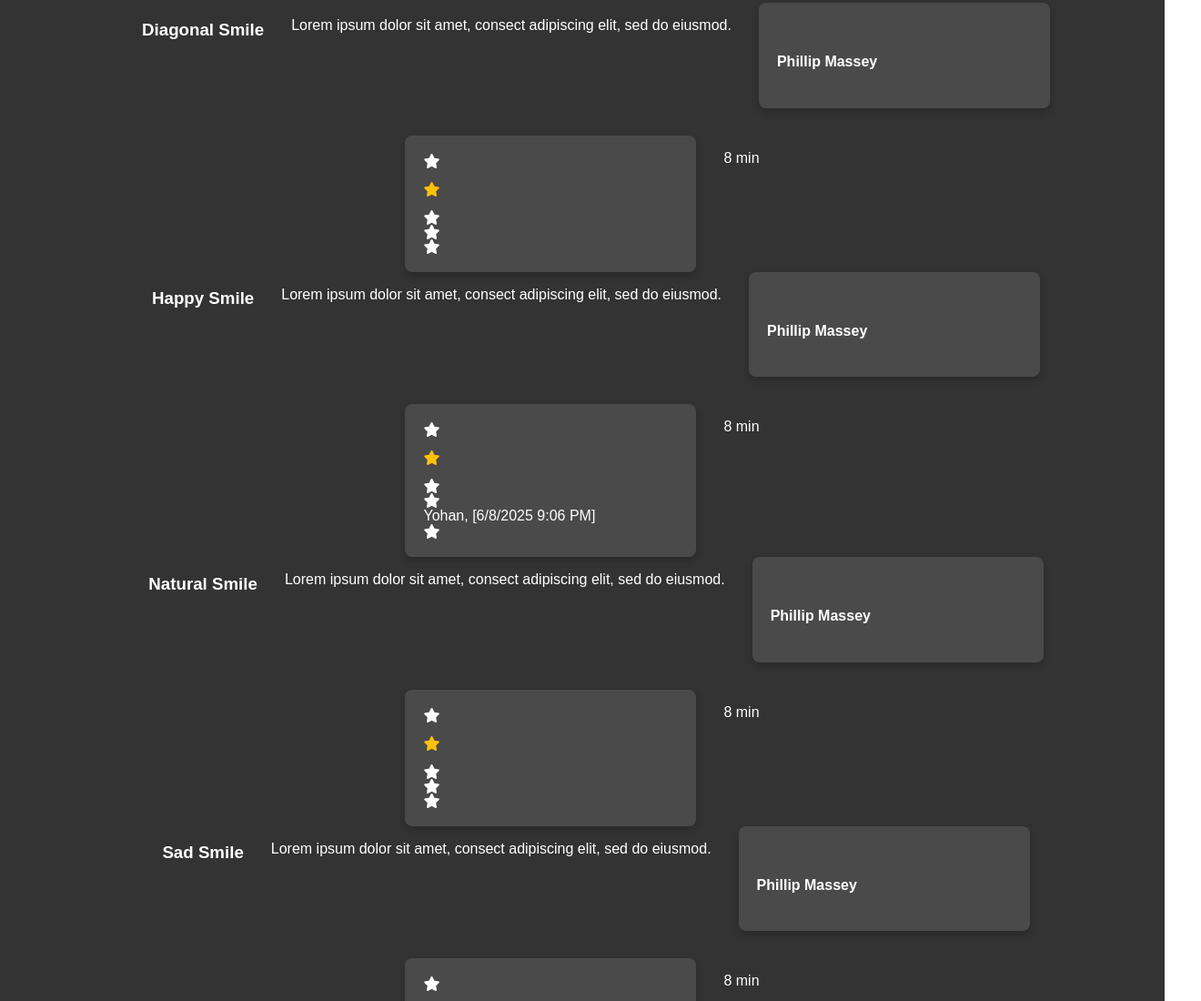
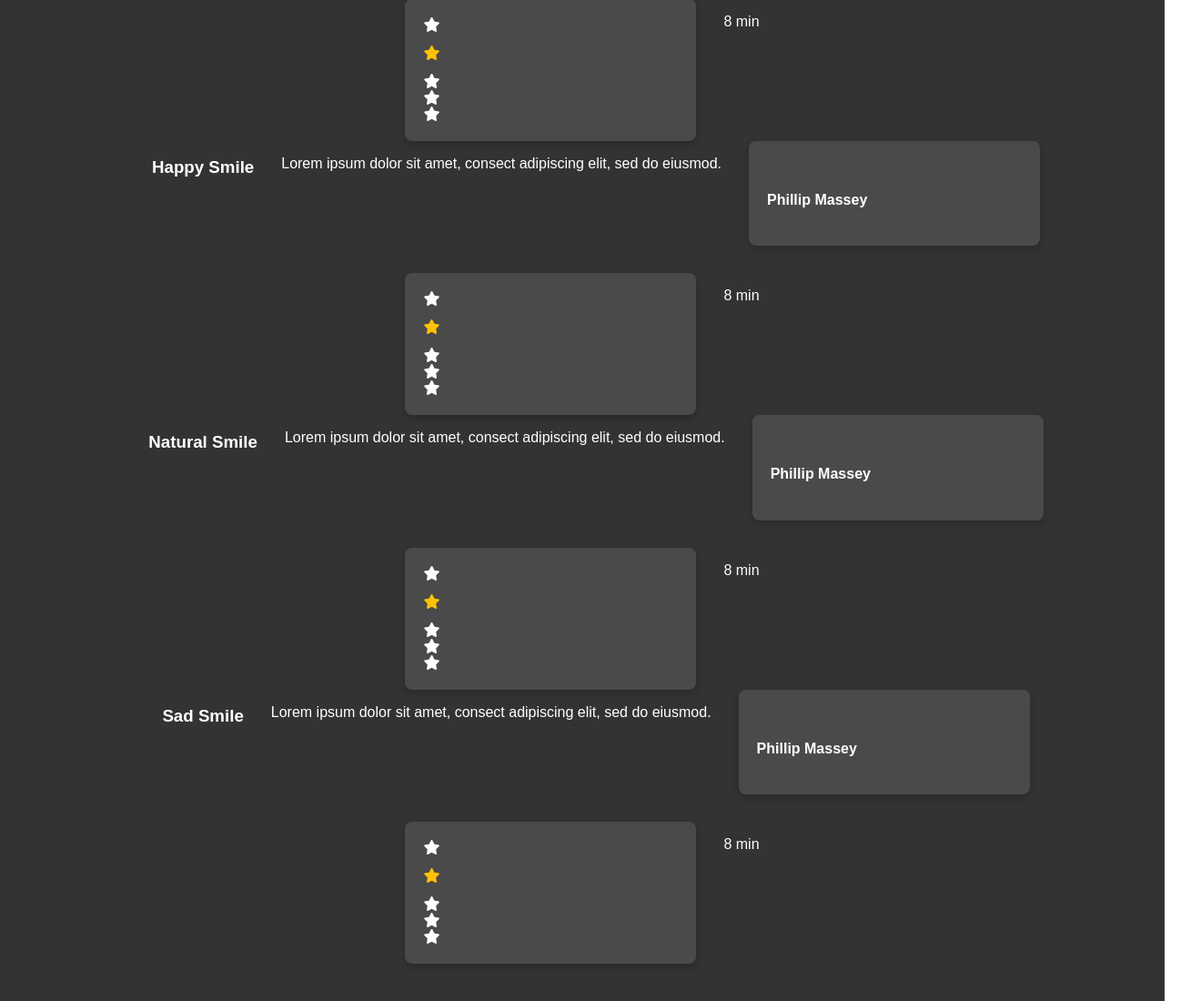
Before and after one commit to Yohanan7n/alx_html_css, a plain HTML site: page css_advanced/index.html in a window 1280 px wide. Shown: the part 1548-2648 px from the top of the page at 91% size, 1320 px wide, since content can reach past the window. Drawn offline with Linux system fonts and the light colour scheme.

Commit message:
Update index.html

```diff
--- a/css_advanced/index.html
+++ b/css_advanced/index.html
@@ -1,4 +1,4 @@
-Yohan, [6/8/2025 9:06 PM]
+
 <!DOCTYPE html>
 <html lang="en">
 <head>
@@ -98,7 +98,7 @@ Yohan, [6/8/2025 9:06 PM]
                     <div><i class="fa-solid fa-star"></i></div>
                     <div><i class="fa-solid fa-star"></i></div>
 
-Yohan, [6/8/2025 9:06 PM]
+
 <div><i class="fa-solid fa-star"></i></div>
                 </div>
                 <p>8 min</p>
@@ -179,7 +179,7 @@ Yohan, [6/8/2025 9:06 PM]
                     <div>
                         Lorem ipsum dolor sit amet, consectetur adipiscing elit, sed do eiusmod tempor incididunt ut labore et dolore magna aliqua. Ut enim ad minim veniam, quis nostrud exercitation ullamco laboris nisi ut aliquip ex ea commodo consequat. Duis aute irure dolor in reprehenderit in voluptate velit esse cillum dolore eu fugiat nulla pariatur. Excepteur sint occaecat cupidatat non proident, sunt in culpa qui officia deserunt mollit anim id est laborum.
 
-Yohan, [6/8/2025 9:06 PM]
+
 </div>
                 </div>
                 <div>
```
